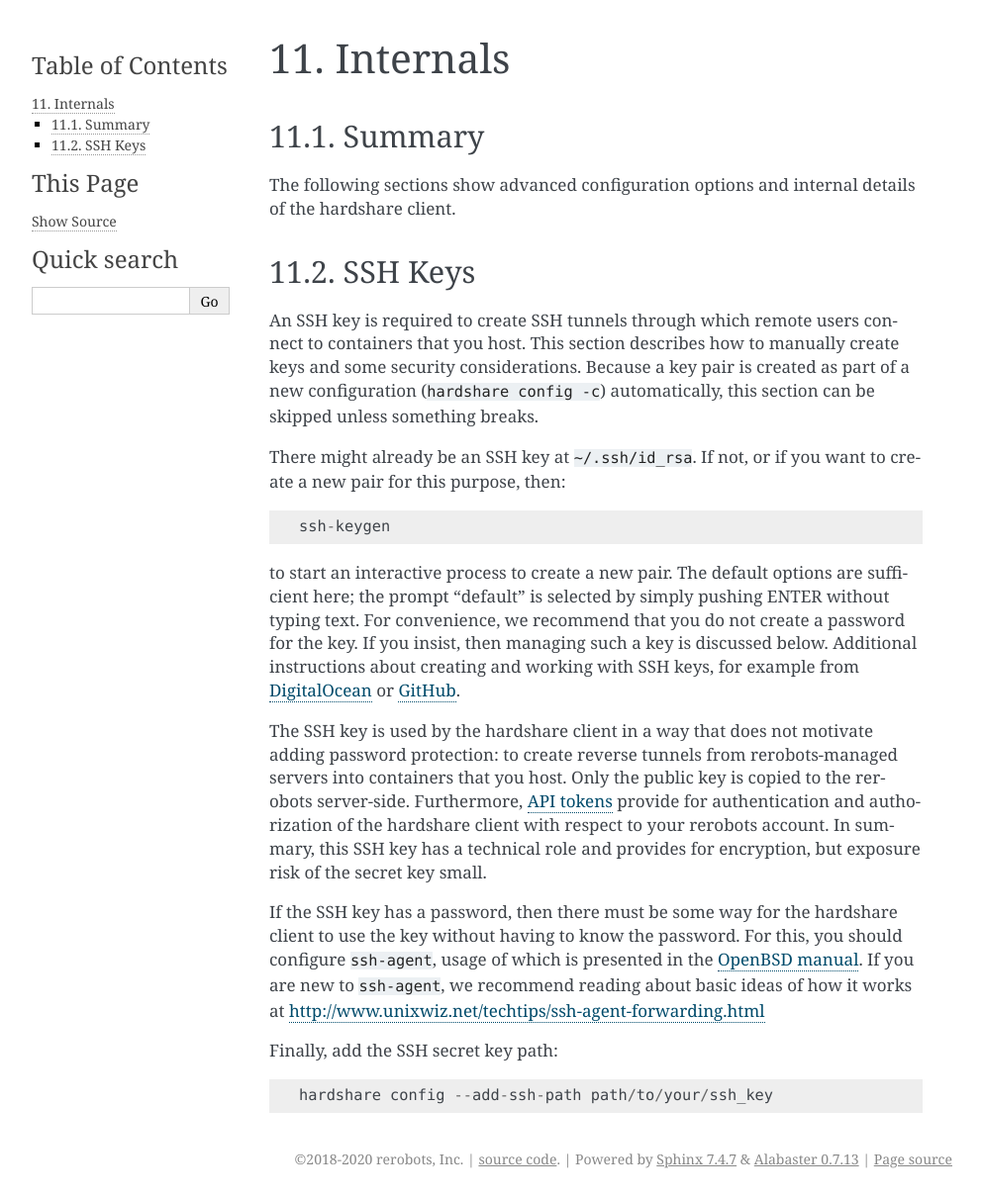
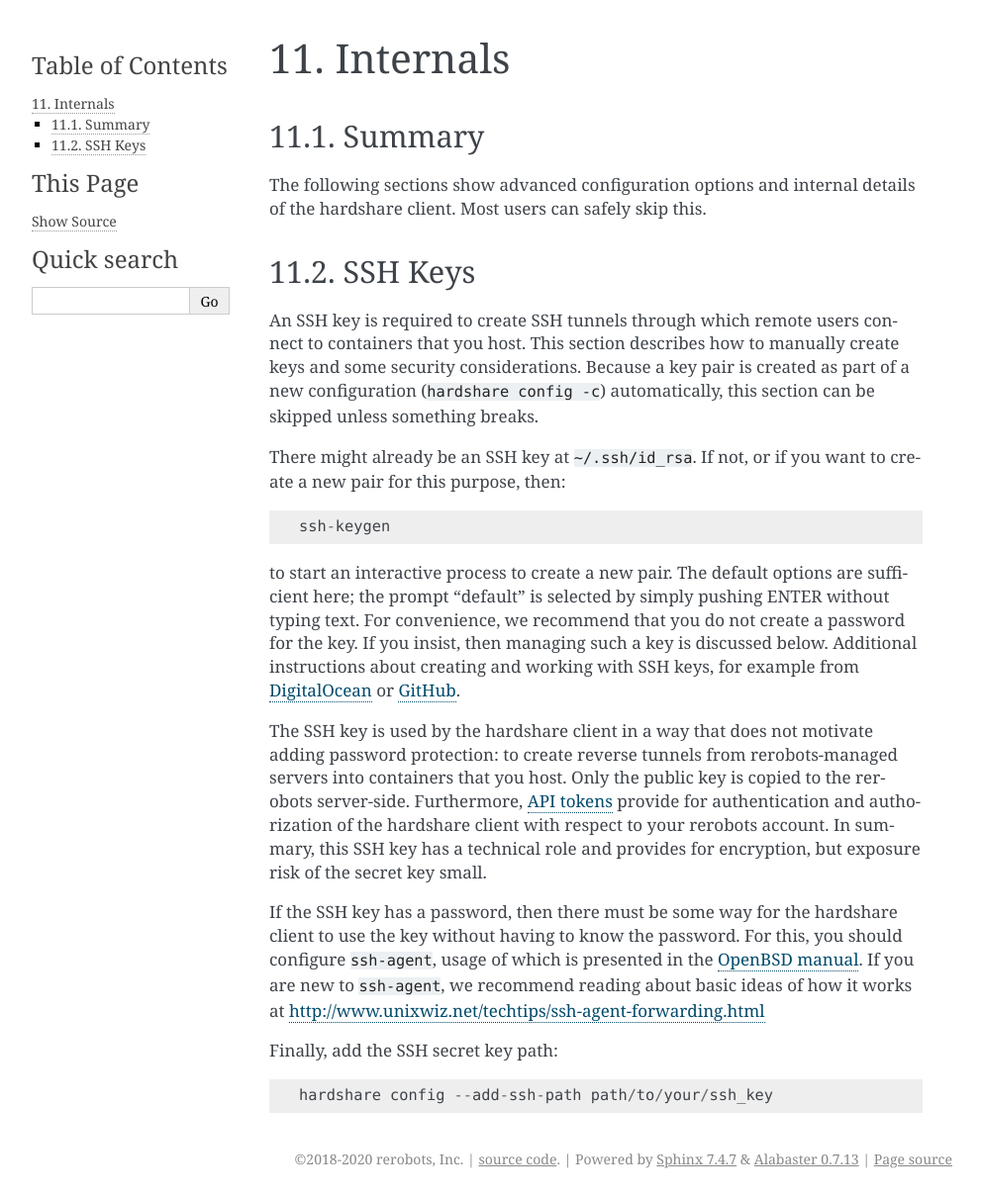
Before and after one commit to rerobots/hardshare, a Sphinx documentation site: the page built from doc/internals.rst, in a window 1280 px wide. Shown: the whole page at 99% size, without its empty margins (148-1140 px from the left). Built offline with Sphinx 7.4.7, drawn with Linux system fonts in a browser that asks for light colours; the version number is read from the project's files by our own code.

Commit message:
DOC: qualifier
[ci skip]

```diff
--- a/doc/internals.rst
+++ b/doc/internals.rst
@@ -5,7 +5,7 @@ Summary
 -------
 
 The following sections show advanced configuration options and internal details
-of the hardshare client.
+of the hardshare client. Most users can safely skip this.
 
 
 SSH Keys
```
